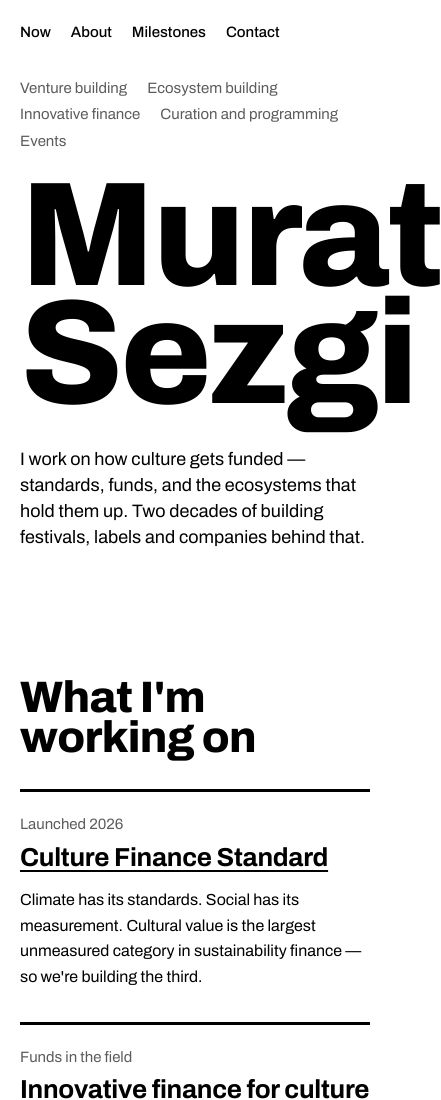
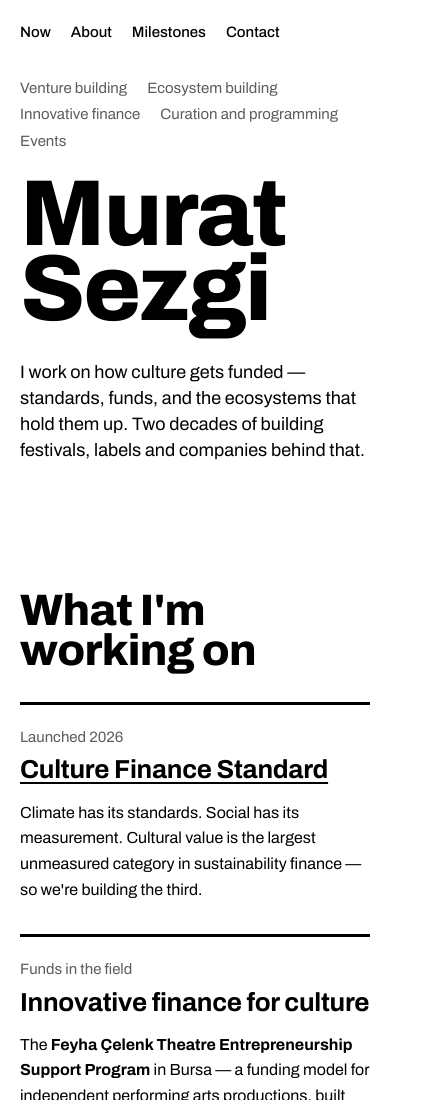
Before and after one commit to muratsezgi/muratsezgi.github.io, a plain HTML site: page index.html in a window 390 px wide. Shown: the top 1100 px of the page, 441 px wide, since content can reach past the window. Drawn offline with Linux system fonts and the light colour scheme.

Commit message:
Make the name smaller

```diff
--- a/index.html
+++ b/index.html
@@ -101,7 +101,7 @@
       grid-column: 1 / 13;
       grid-row: 2;
       margin-top: clamp(2.5rem, 6vw, 5rem);
-      font-size: clamp(6.5rem, 27vw, 26rem);
+      font-size: clamp(4.5rem, 16vw, 15rem);
       line-height: 0.8;
       letter-spacing: -0.02em;
     }
@@ -281,7 +281,7 @@
 
     @media (max-width: 40rem) {
       body { font-size: 16px; }
-      h1 { font-size: clamp(5rem, 38vw, 12rem); margin-top: 1.5rem; }
+      h1 { font-size: clamp(4rem, 24vw, 7.5rem); margin-top: 1.5rem; }
 
       .timeline > li { grid-template-columns: minmax(0, 1fr); }
       .timeline > li > * { grid-column: 1; }
```
